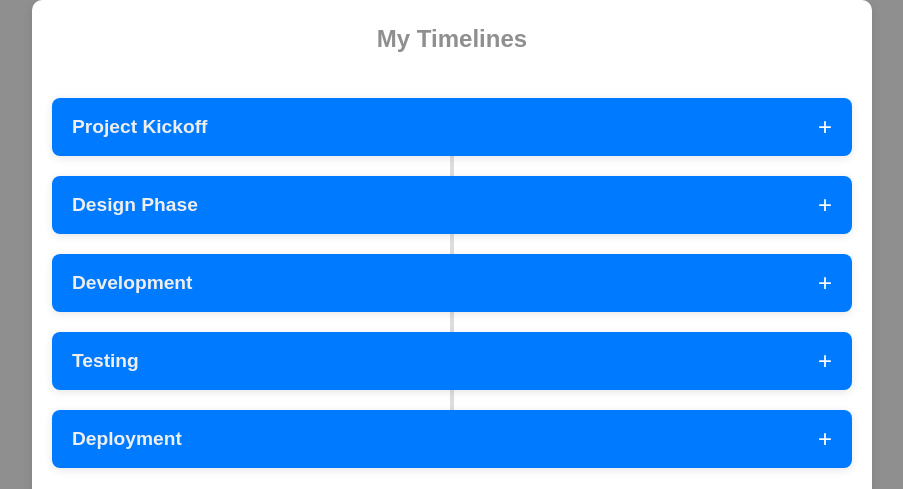
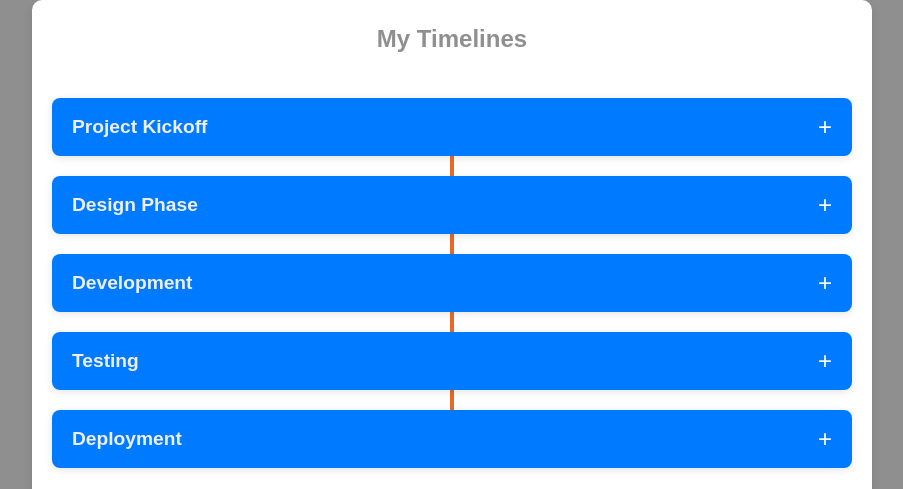
Before and after one commit to NikolaVetnic/Timelines, a React (Create React App) app in the folder Frontend/react-app/: page / in a window 1280 px wide. Shown: the top 489 px of the page, without its empty margins (188-1091 px from the left). Built offline with nearby package versions, Linux system fonts and the light colour scheme.

Commit message:
style: update timeline strip color

```diff
--- a/Frontend/react-app/src/components/Timeline/Timeline.css
+++ b/Frontend/react-app/src/components/Timeline/Timeline.css
@@ -14,7 +14,7 @@
     transform: translateX(-50%);
     width: 4px;
     height: 100%;
-    background-color: #ddd;
+    background-color: var(--enmOrange);
     z-index: 1;
 }
 
```
